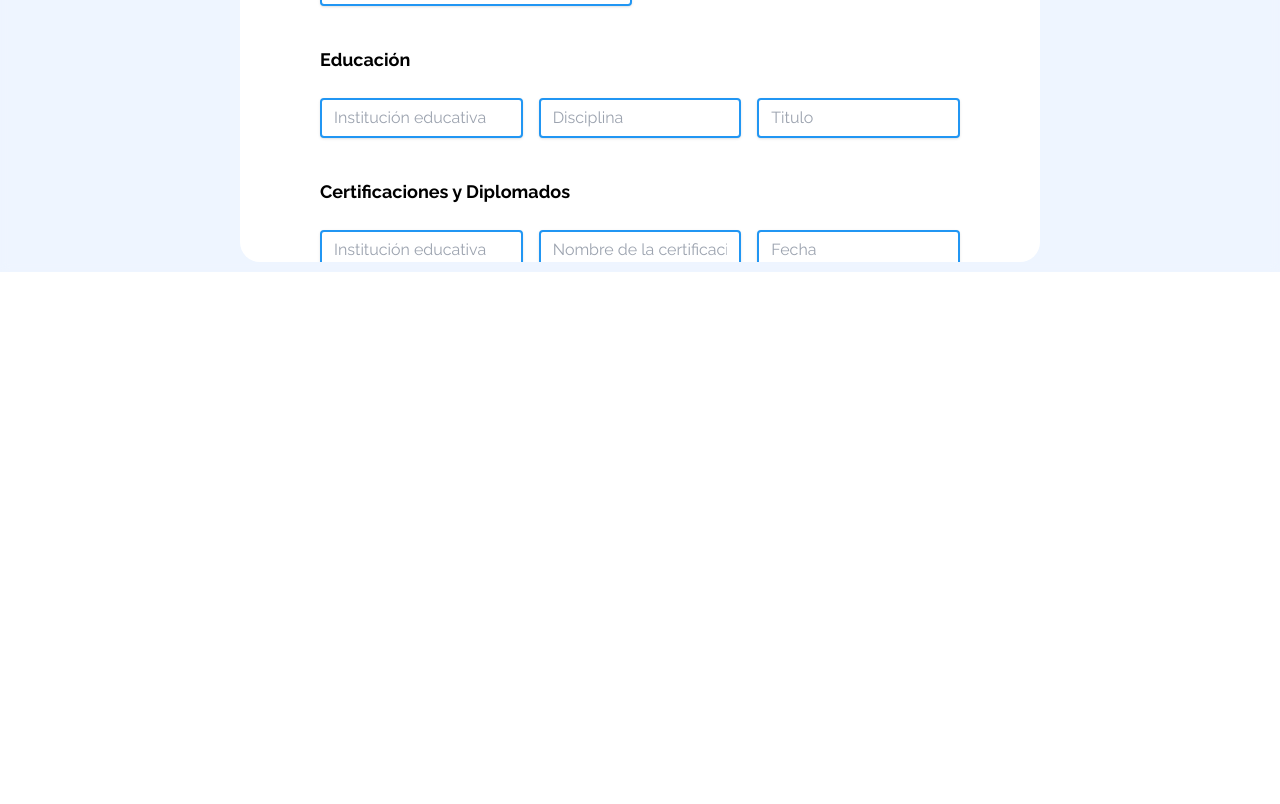
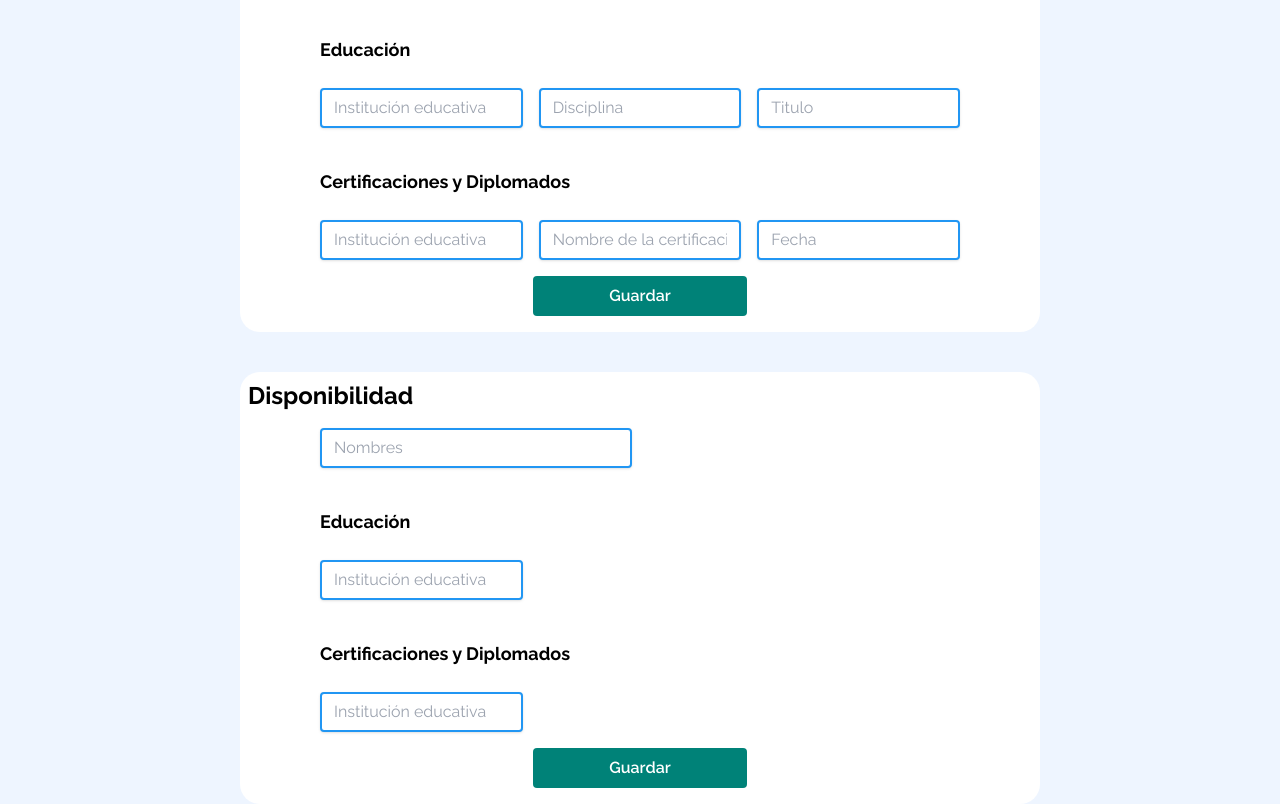
Before and after one commit to KodeClinic/front_KodeClinic, a Next.js app: page /ProfileInformation in a window 1280 px wide. Shown: the part 528-1332 px from the top of the page. Before the commit the page ends 800 px from the top, so only its background shows below. Built offline with nearby package versions, Linux system fonts and the light colour scheme.

Commit message:
Fix issues

```diff
--- a/pages/ProfileInformation.jsx
+++ b/pages/ProfileInformation.jsx
@@ -4,24 +4,23 @@ import NavBarSpe from "@/components/NavBarSpe";
 
 export default function ProfileInformation() {
   return (
-    <main className={clsx("bg-background min-h-screen w-full ")}>
+    <div className="bg-background min-h-screen w-full">
       <NavBarSpe pageName={"Informacion de perfil"} />
-      <div className="fixed inset-0 backdrop-blur-sm flex justify-center items-center  mt-20">
-            <div className=" bg-white flex flex-col w-[328px] rounded-[20px] lg:w-[800px] lg:[870px]">
-                <div className="flex-col flex text-center items-center ">
-                    <div className="max-h-[700px] overflow-y-auto   lg:w-full ">
+      <div className=" inset-0  flex justify-center items-center mt-20 flex-col ">
+        <div className="flex flex-col items-center mb-10">
+          <div className="bg-white flex flex-col w-[328px] rounded-[20px] lg:w-[800px] lg:[870px]">
+            <div className="flex-col flex text-center items-center">
+              <div className=" lg:w-full">
                 <div className="text-start mx-2 mt-2">
                   <p className='text-2xl font-bold'>Datos Personales</p>
                 </div>
 
-                        <div className="flex  items-center justify-center bg-gray-200 rounded-full mt-5">
+                <div className="flex items-center justify-center bg-gray-200 rounded-full mt-5">
                   <label htmlFor="upload" className="cursor-pointer flex flex-col items-center justify-center rounded-full w-28 h-28 bg-blue_gray-200">
                     <input type="file" id="upload" className="hidden" />
                     <span className="text-center">Sube tu foto</span>
                   </label>
                 </div>
-
-                        {/* Formulario */}
                 <form className="lg:mx-20 mx-auto items-center bg-white px-8 pt-1 pb-8 mb-4 lg:w-auto lg:p-0 mt-4">
                   <div className="mb-0">
                     {/* Información de contacto */}
@@ -133,6 +132,75 @@ export default function ProfileInformation() {
           </div>
         </div>
 
-    </main>
+        {/* Formulario Horarios */}
+
+        <div className="flex flex-col items-center">
+          <div className="bg-white flex flex-col w-[328px] rounded-[20px] lg:w-[800px] lg:[870px]">
+            <div className="flex-col flex text-center items-center">
+              <div className=" lg:w-full">
+                <div className="text-start mx-2 mt-2">
+                  <p className='text-2xl font-bold'>Disponibilidad</p>
+                </div>
+
+                {/* Formulario datos principales*/}
+                <form className="lg:mx-20 mx-auto items-center bg-white px-8 pt-1 pb-8 mb-4 lg:w-auto lg:p-0 mt-4">
+                  <div className="mb-0">
+                    {/* Información de contacto */}
+                    <div className="flex flex-col lg:grid-cols-2 lg:grid lg:gap-4">
+                      <input
+                        className="shadow mb-4 flex appearance-none border-2 border-primary_main rounded w-full py-2 px-3 text-gray-700 leading-tight focus:outline-none focus:shadow-outline lg:mb-4"
+                        id="telefono"
+                        type="tel"
+                        placeholder="Nombres"
+                      />
+
+
+                    </div>
+                  </div>
+                  <div className="mb-0">
+                    {/* Información de emergencia */}
+                    <p className="py-6 text-lg justify-start text-left font-bold">Educación</p>
+                    <div className="flex flex-col lg:grid-cols-3 lg:grid lg:gap-4">
+                      <input
+                        className="shadow mb-4 flex appearance-none border-2 border-primary_main rounded w-full py-2 px-3 text-gray-700 leading-tight focus:outline-none focus:shadow-outline lg:mb-4"
+                        id="contacto_emergencia_1"
+                        type="tel"
+                        placeholder="Institución educativa"
+                      />
+
+                    </div>
+                  </div>
+
+                  <div className="mb-0">
+                    {/* Información de emergencia */}
+                    <p className="py-6 text-lg justify-start text-left font-bold">Certificaciones y Diplomados</p>
+                    <div className="flex flex-col lg:grid-cols-3 lg:grid lg:gap-4">
+                      <input
+                        className="shadow mb-4 flex appearance-none border-2 border-primary_main rounded w-full py-2 px-3 text-gray-700 leading-tight focus:outline-none focus:shadow-outline lg:mb-4"
+                        id="contacto_emergencia_1"
+                        type="tel"
+                        placeholder="Institución educativa"
+                      />
+
+                    </div>
+                  </div>
+
+                  {/* Botón de guardar */}
+                  <button
+                    className="bg-green_button w-full lg:w-1/3 hover:bg-blue-700 text-white font-semibold py-2 px-4 rounded focus:outline-none focus:shadow-outline"
+                    type="button"
+                  >
+                    Guardar
+                  </button>
+                </form>
+              </div>
+              {/* Formulario Horarios */}
+            </div>
+          </div>
+        </div>
+
+
+      </div>
+    </div>
   );
 }
```
Lines whose indentation alone changed are shown as unchanged.
